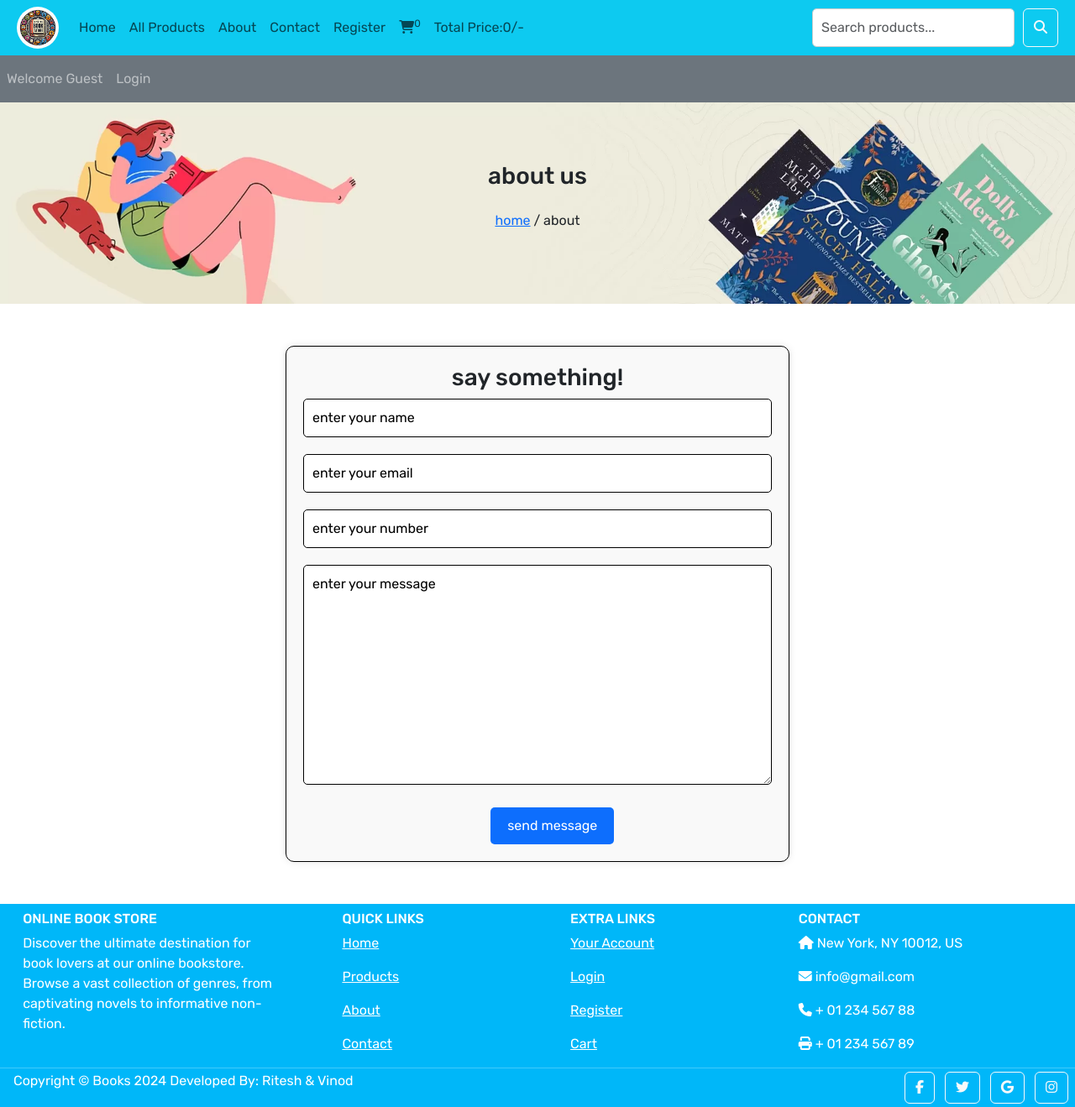
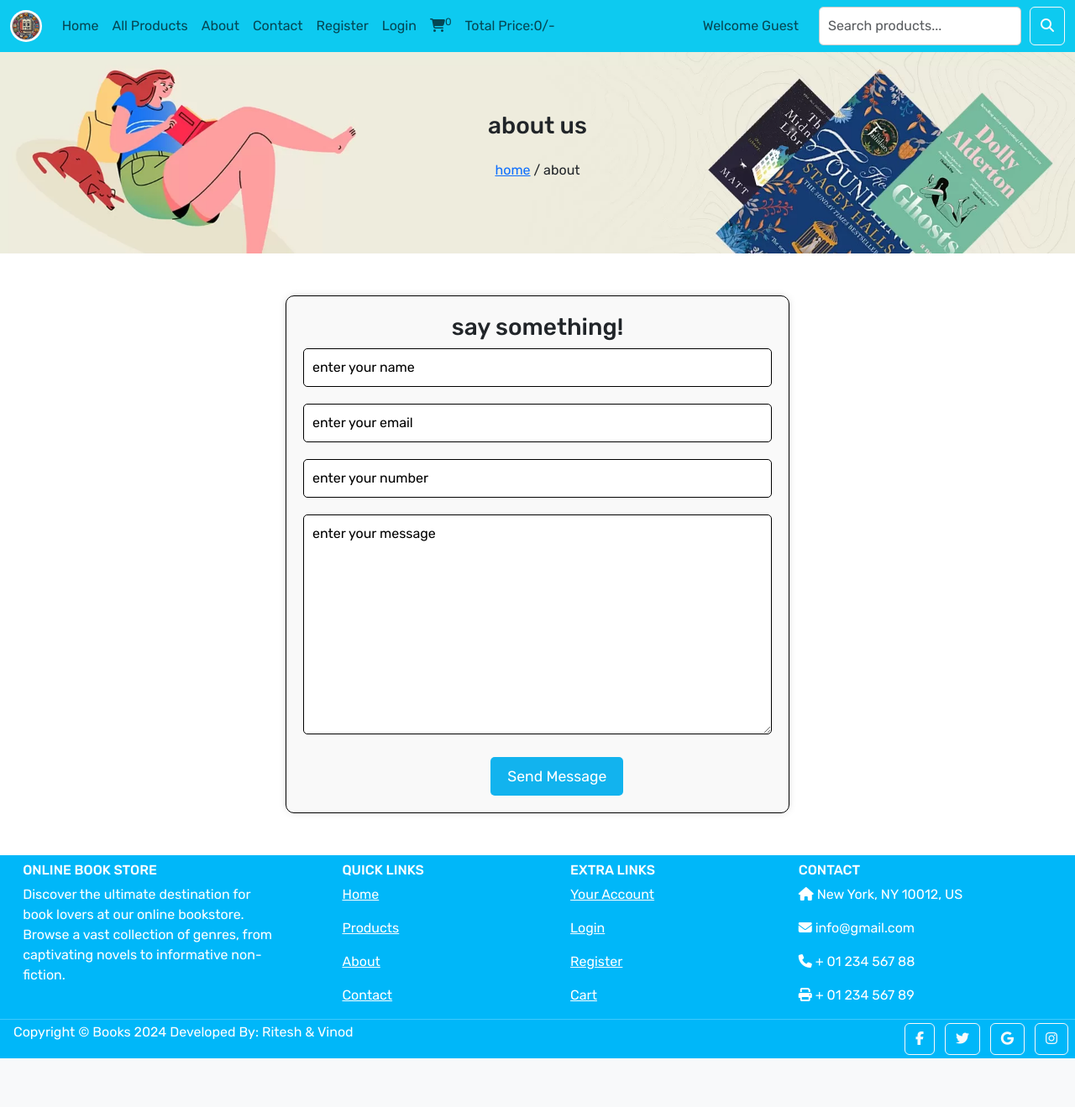
Before and after one commit to VinodSurve/Online-Book-Shop, a PHP site: page /contact.php in a window 1280 px wide. Shown: the whole page at 84% size. After the commit the page ends 1261 px from the top, so only its background shows below. Run offline with PHP 8.4, Linux system fonts and the light colour scheme; data comes from the database, SQL or seed files in the repository; data that the repository does not hold is empty.

Commit message:
destructing css code

```diff
--- a/contact.php
+++ b/contact.php
@@ -37,102 +37,6 @@ if(isset($_POST['send'])){
 
   <!--css files-->
   <link rel="stylesheet" href="./css/style1.css">
-
-  <style>
-    .logo {
-      width: 100%;
-      max-width: 50px;
-      /* Adjust the max-width as needed */
-      height: auto;
-      border-radius: 25px;
-    }
-
-
-    body {
-      /* Height of the fixed navbar */
-      overflow-x: hidden;
-    }
-
-    .title2 {
-      min-height: 30vh;
-      display: flex;
-      flex-flow: column;
-      align-items: center;
-      justify-content: center;
-      gap: 1rem;
-      background: url('./images/heading-bg.webp') no-repeat;
-      background-size: cover;
-      background-position: center;
-      text-align: center;
-    }
-
-    /* Add responsive styles */
-    @media screen and (max-width: 768px) {
-      .title2 {
-        height: auto;
-        /* Adjust height as needed */
-        padding: 5vw;
-        /* Reduce padding for smaller screens */
-      }
-    }
-
-.contact {
-  margin: 50px auto;
-  max-width: 600px;
-  padding: 20px;
-  background-color: #f9f9f9;
-  border-radius: 10px;
-  box-shadow: 0 0 10px rgba(0, 0, 0, 0.1);
-  border:1px solid black;
-}
-
-.box {
-  width: 100%;
-  margin-bottom: 20px;
-  padding: 10px;
-  border: 1px solid black;
-  border-radius: 5px;
-  font-size: 16px;
-}
-
-.box:focus {
-  outline: none;
-  border-color: #007bff; /* change to your preferred focus color */
-}
-
-.box::placeholder {
-  color: black;
-}
-
-textarea.box {
-  resize: vertical;
-  min-height: 100px;
-}
-
-.button {
-  display: inline-block;
-  padding: 10px 20px;
-  background-color: #007bff;
-  color: #fff;
-  border: none;
-  border-radius: 5px;
-  font-size: 16px;
-  cursor: pointer;
-  transition: background-color 0.3s ease;
-  margin-left:40%;
-}
-
-.button:hover {
-  background-color: #0056b3; /* darker shade of primary color */
-}
-@media screen and (max-width: 768px) {
-  .contact {
-    margin: 20px;
-    padding: 10px;
-  }
-}
-
-  </style>
   <script src="https://ajax.googleapis.com/ajax/libs/jquery/3.5.1/jquery.min.js"></script>
   <script>
     $(document).ready(function() {
@@ -181,7 +85,7 @@ textarea.box {
       <input type="email" name="email" required placeholder="enter your email" class="box">
       <input type="number" name="number" required placeholder="enter your number" class="box">
       <textarea name="message" class="box" placeholder="enter your message" id="" cols="30" rows="10"></textarea>
-      <input type="submit" value="send message" name="send" class="btn bg-primary button">
+      <input type="submit" value="send message" name="send" class="btn2">
    </form>
 </section>
 
--- a/css/style1.css
+++ b/css/style1.css
@@ -76,7 +76,7 @@
     text-decoration: none;
  }
 
- .btn1:hover,
+ .btn1:hover,.btn2:hover,
  .option-btn:hover{
     background-color: black;
  }
@@ -154,3 +154,91 @@ body {
 .footer {
     background-color: rgb(0, 183, 249, 1);
   }
+
+   /* Add responsive styles */
+   @media screen and (max-width: 768px) {
+      .title1 {
+        height: auto;
+        /* Adjust height as needed */
+        padding: 5vw;
+        /* Reduce padding for smaller screens */
+      }
+    }
+
+    .title {
+      height: 25vw;
+      background-image: linear-gradient(rgba(0, 0, 0, 0.5), rgba(0, 0, 0, 0.5)), url('../book.jpg');
+      text-align: center;
+      color: white;
+      padding: 10vw;
+    }
+
+ /* about.php */
+    .title2 {
+      min-height: 30vh;
+      display: flex;
+      flex-flow: column;
+      align-items: center;
+      justify-content: center;
+      gap: 1rem;
+      background: url('../images/heading-bg.webp') no-repeat;
+      background-size: cover;
+      background-position: center;
+      text-align: center;
+    }
+
+
+/* contact.php */
+.contact {
+   margin: 50px auto;
+   max-width: 600px;
+   padding: 20px;
+   background-color: #f9f9f9;
+   border-radius: 10px;
+   box-shadow: 0 0 10px rgba(0, 0, 0, 0.1);
+   border:1px solid black;
+ }
+
+ .box {
+   width: 100%;
+   margin-bottom: 20px;
+   padding: 10px;
+   border: 1px solid black;
+   border-radius: 5px;
+   font-size: 16px;
+ }
+
+ .box:focus {
+   outline: none;
+   border-color: #007bff; /* change to your preferred focus color */
+ }
+
+ .box::placeholder {
+   color: black;
+ }
+
+ textarea.box {
+   resize: vertical;
+   min-height: 100px;
+ }
+
+ .btn2 {
+  display: inline-block;
+  padding: 10px 20px;
+  background-color: rgb(18, 179, 238);
+  color: #fff;
+  border: none;
+  border-radius: 5px;
+  font-size: 1.1rem;
+  cursor: pointer;
+  text-transform: capitalize;
+  transition: background-color 0.3s ease;
+  margin-left:40%;
+}
+
+ @media screen and (max-width: 768px) {
+   .contact {
+     margin: 20px;
+     padding: 10px;
+   }
+ }
--- a/include/header.php
+++ b/include/header.php
@@ -1,4 +1,4 @@
-<nav class="navbar navbar-expand-lg bg-info p-2">
+<nav class="navbar navbar-expand-lg bg-info ">
     <div class="container-fluid">
         <img src="./images/logo2.jpeg" alt="" class="logo">
         <button class="navbar-toggler" type="button" data-bs-toggle="collapse" data-bs-target="#navbarSupportedContent" aria-controls="navbarSupportedContent" aria-expanded="false" aria-label="Toggle navigation">
@@ -7,7 +7,7 @@
 
         <div class="collapse navbar-collapse" id="navbarSupportedContent">
             <ul class="navbar-nav me-auto mb-2 mb-lg-0">
-                <li class="nav-item click">
+                <li class="nav-item ">
                     <a class="nav-link"></a>
                 </li>
                 <li class="nav-item click">
@@ -32,6 +32,15 @@
                             <a class='nav-link' aria-current='page' href='./user/user_registration.php'>Register</a>
                         </li>";
                 }
+                if (isset($_SESSION['user_email'])) {
+                    echo "<li class='nav-item ms-2'>
+                             <a href='./user/logout.php' class='nav-link'>Logout</a>
+                         </li>";
+                } else {
+                    echo "<li class='nav-item click'>
+                              <a class='nav-link' href='./user/user_login.php'>Login</a>
+                            </li>";
+                }
                 ?>
                 <li class="nav-item click">
                     <a class="nav-link" href="cart.php"><i class="fa-solid fa-cart-shopping"></i><sup><?php cart_item(); ?></sup></a>
@@ -39,9 +48,27 @@
                 <li class="nav-item click">
                     <a class="nav-link" href="#">Total Price:<?php total_cart_price(); ?>/-</a>
                 </li>
+            </ul>
+            <ul class="navbar-nav pe-3 mb-2 mb-lg-0">
+                <?php
+                $user_ip = getIPAddress();
+                $select_query_name = "select * from `user_table` where user_ip='$user_ip'";
+                $result_name = mysqli_query($con, $select_query_name);
+                $row_name = mysqli_fetch_assoc($result_name);
+                $username = $row_name['username'];
+                 if (isset($_SESSION['user_email'])) {
+                    echo "<li class='nav-item  click'>
+                    <a href='#' class='nav-link'>Welcome " . $username . "</a>
+                </li>";
+                } else {
+                    echo "<li class='nav-item  click'>
+                    <a href='#' class='nav-link'>Welcome Guest</a>
+                </li>";
+                }
+                ?></ul>
+            <form class="d-flex" action="search_product.php" method="get">
 
-            </ul>
-            <form class="d-flex" action="search_product.php" method="get">
+
                 <div class="autocomplete">
                     <input type="text" id="search_data" name="search_data" class="mr-2 form-control" placeholder="Search products...">
                     <ul id="search_data_list"></ul>
@@ -50,38 +77,5 @@
                     <i class="fas fa-search"></i> <!-- Search icon -->
                 </button>
             </form>
-            <?php
-            if (!isset($_SESSION['user_email'])) {
-                echo "</div></div></nav>
-                <nav class='navbar navbar-expand-lg navbar-dark bg-secondary py-2'>
-                    <ul class='navbar-nav me-auto d-flex'>
-                        <li class='nav-item click1'>
-                            <a href='#' class='nav-link'>Welcome Guest</a>
-                        </li>
-                        <li class='nav-item click1'>
-                            <a class='nav-link' href='./user/user_login.php'>Login</a>
-                        </li>
-                    </ul>
-                </nav>";
-            } else {
-                $user_ip = getIPAddress();
-                $select_query_name = "select * from `user_table` where user_ip='$user_ip'";
-                $result_name = mysqli_query($con, $select_query_name);
-                $row_name = mysqli_fetch_assoc($result_name);
-                $username = $row_name['username'];
-                echo "</form></ul></div></div></nav>
-                <nav class='navbar navbar-expand-lg navbar-dark bg-secondary py-2'>
-                    <ul class='navbar-nav me-auto'>
-                        <li class='nav-item'>
-                            <a href='#' class='nav-link'>Welcome " . $username . "</a>
-                        </li>
-                        <li class='nav-item ms-2'>
-                            <a href='./user/logout.php' class='nav-link'>Logout</a>
-                        </li>
-                    </ul>
-                </nav>";
-            }
-            ?>
-        </form>
     </div>
 </nav>
```
Also changed, not shown: about.php (+0 -39 lines), display_all.php (+1 -11 lines), index.php (+0 -35 lines).
